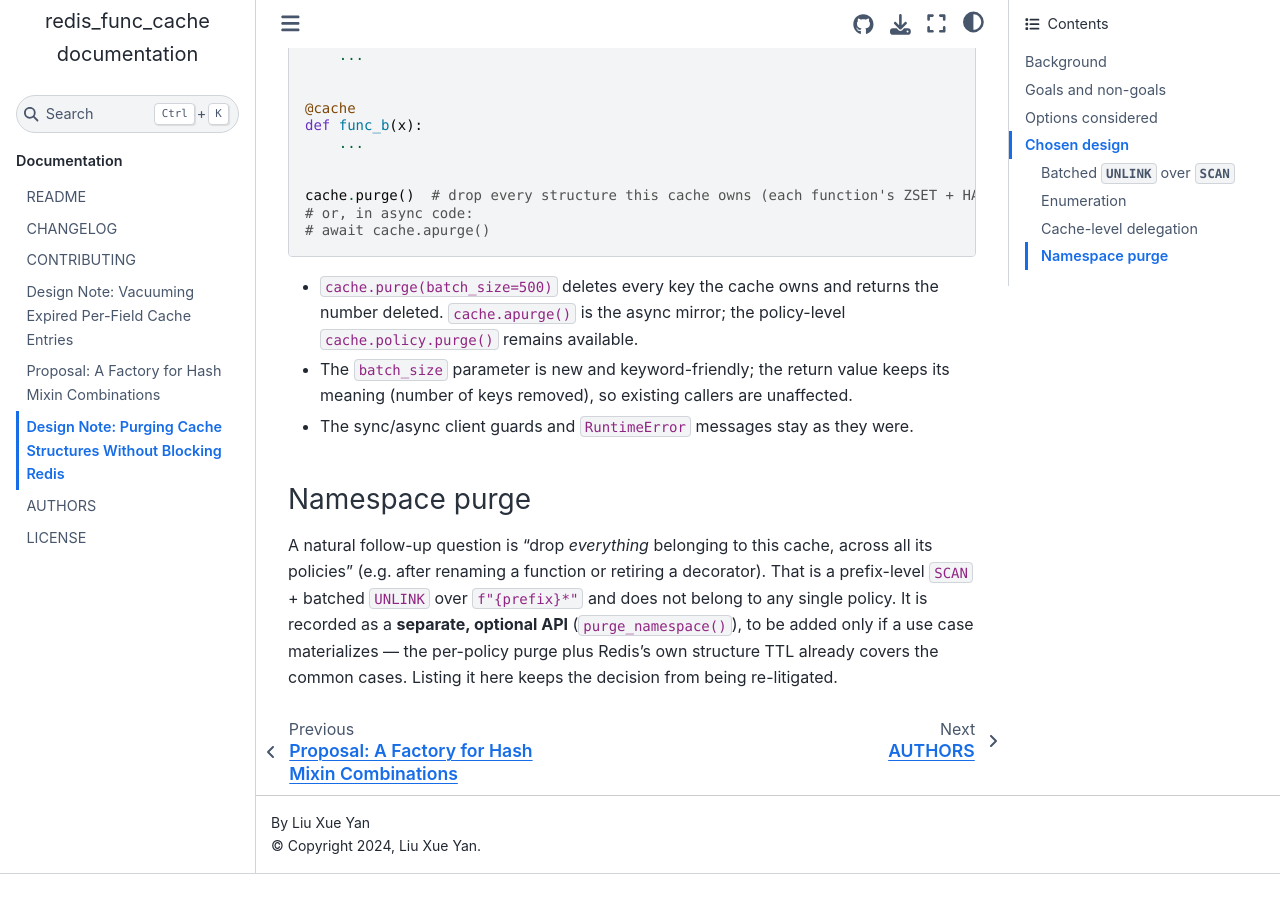
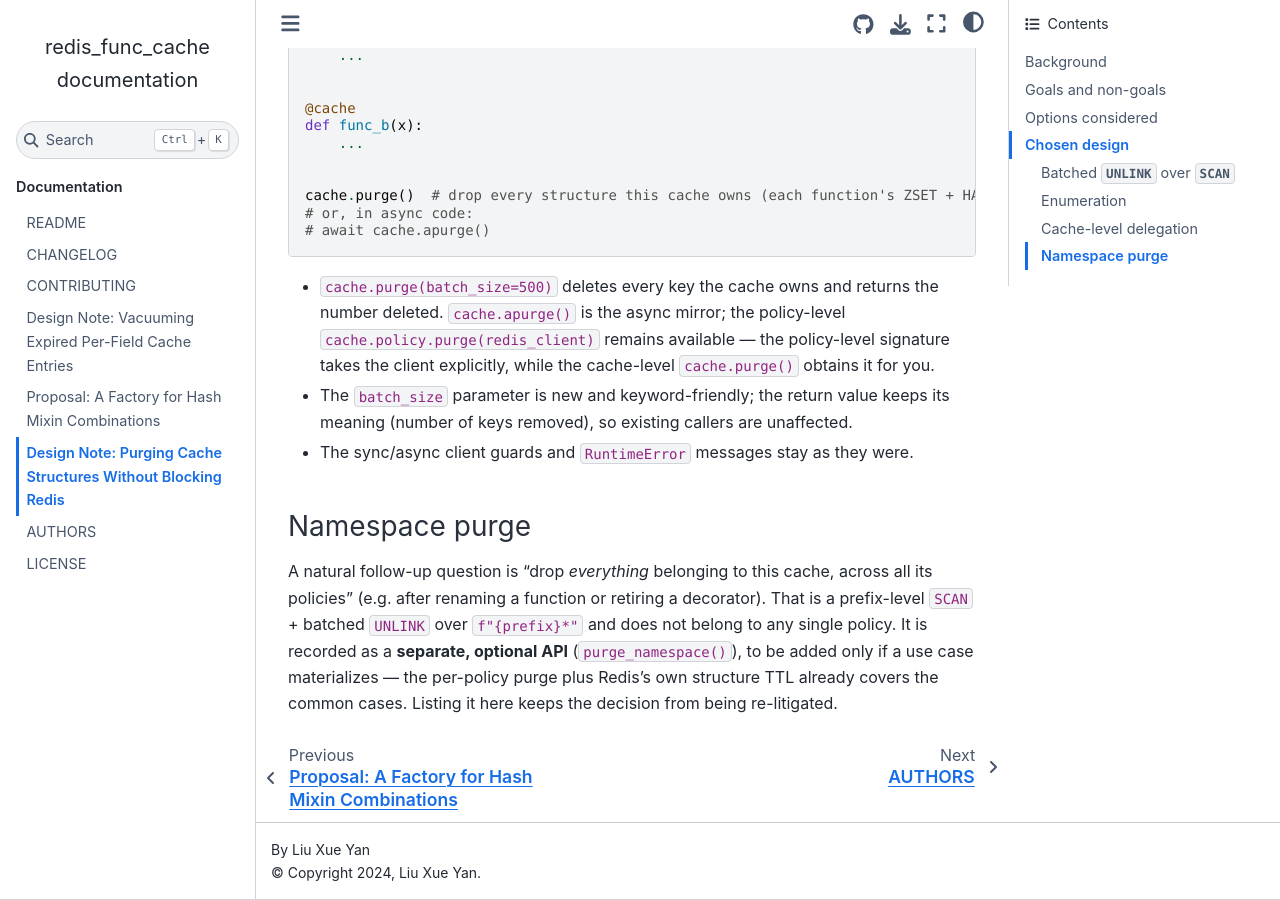
Before and after one commit to tanbro/redis_func_cache, a Sphinx documentation site: the page built from docs/design/purge.md, in a window 1280 px wide and 900 px high, scrolled down 3069 px. Built offline with Sphinx 7.4.7 and the Sphinx Book theme 1.1.4, drawn with Linux system fonts in a browser that asks for light colours; pages that are not in the unit, such as notebooks, are missing from menus; before the commit the page ends 3943 px from its top, so only the background shows below that.

Commit message:
docs: align README, design notes and AGENTS.md with the redis_client API
- README async section now points at the factory/redis_client arguments
  instead of the removed client argument wording; class diagram updated
- design notes updated for the policy-level signatures
  (policy.purge(redis_client), policy.vacuum(redis_client))
- AGENTS.md example uses redis_client=

```diff
--- a/docs/design/purge.md
+++ b/docs/design/purge.md
@@ -110,7 +110,7 @@
 
 - `cache.purge(batch_size=500)` deletes every key the cache owns and returns the
   number deleted. `cache.apurge()` is the async mirror; the policy-level
-  `cache.policy.purge()` remains available.
+  `cache.policy.purge(redis_client)` remains available — the policy-level signature takes the client explicitly, while the cache-level `cache.purge()` obtains it for you.
 - The `batch_size` parameter is new and keyword-friendly; the return value keeps its
   meaning (number of keys removed), so existing callers are unaffected.
 - The sync/async client guards and `RuntimeError` messages stay as they were.
```
Also changed, not shown: AGENTS.md (+1 -1 lines), README.md (+3 -3 lines), docs/design/field-ttl-vacuum.md (+1 -1 lines).
